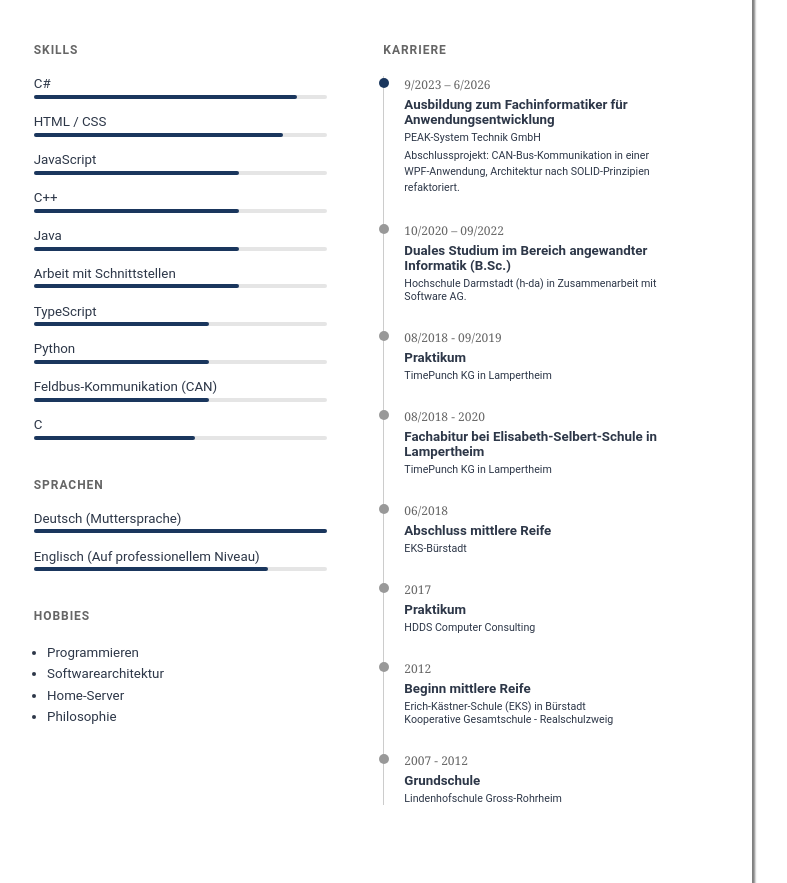
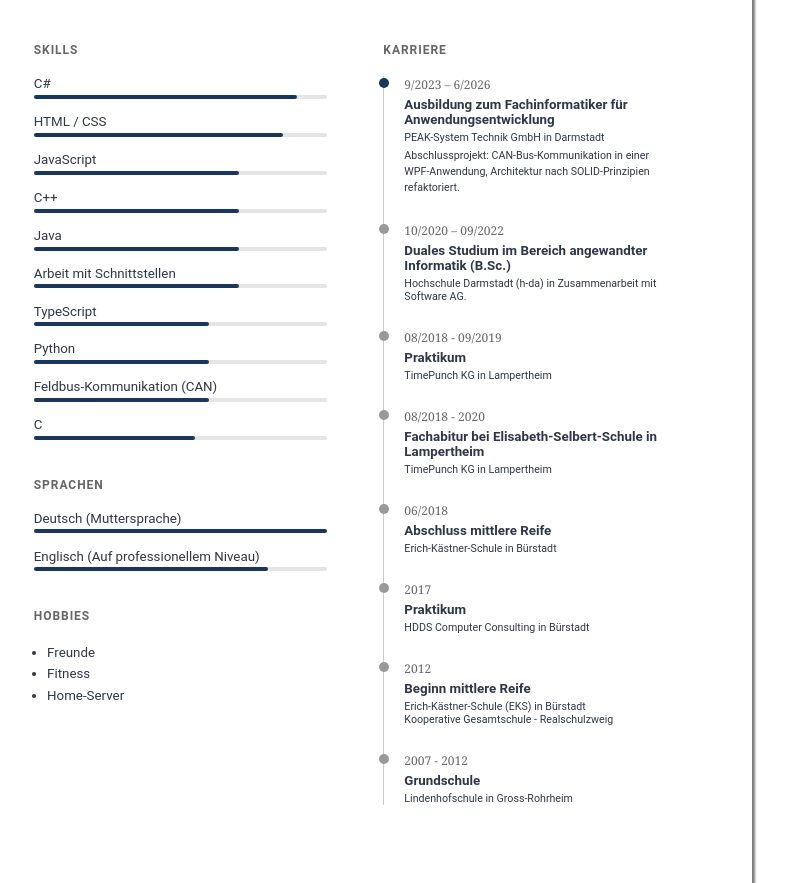
Before and after one commit to codePenta/DigitalResume, a website: page index.html in a window 1280 px wide. Shown: the part 240-1123 px from the top of the page, without its empty margins (285-1072 px from the left). Drawn offline with Linux system fonts and the light colour scheme.

```diff
--- a/index.html
+++ b/index.html
@@ -224,10 +224,9 @@
 					<section id="hobbies">
 						<p class="section-label">Hobbies</p>
 						<ul>
-							<li>Programmieren</li>
-							<li>Softwarearchitektur</li>
+							<li>Freunde</li>
+							<li>Fitness</li>
 							<li>Home-Server</li>
-							<li>Philosophie</li>
 						</ul>
 					</section>
 				</div>
@@ -241,7 +240,9 @@
 								<p class="timeline-title">
 									Ausbildung zum Fachinformatiker für Anwendungsentwicklung
 								</p>
-								<p class="timeline-org">PEAK-System Technik GmbH</p>
+								<p class="timeline-org">
+									PEAK-System Technik GmbH in Darmstadt
+								</p>
 								<p class="timeline-description">
 									Abschlussprojekt: CAN-Bus-Kommunikation in einer
 									WPF-Anwendung, Architektur nach SOLID-Prinzipien refaktoriert.
@@ -275,13 +276,13 @@
 							<li class="timeline-item">
 								<time class="timeline-date">06/2018</time>
 								<p class="timeline-title">Abschluss mittlere Reife</p>
-								<p class="timeline-org">EKS-Bürstadt</p>
+								<p class="timeline-org">Erich-Kästner-Schule in Bürstadt</p>
 							</li>
 
 							<li class="timeline-item">
 								<time class="timeline-date">2017</time>
 								<p class="timeline-title">Praktikum</p>
-								<p class="timeline-org">HDDS Computer Consulting</p>
+								<p class="timeline-org">HDDS Computer Consulting in Bürstadt</p>
 							</li>
 
 							<li class="timeline-item">
@@ -295,7 +296,7 @@
 							<li class="timeline-item">
 								<time class="timeline-date">2007 - 2012</time>
 								<p class="timeline-title">Grundschule</p>
-								<p class="timeline-org">Lindenhofschule Gross-Rohrheim</p>
+								<p class="timeline-org">Lindenhofschule in Gross-Rohrheim</p>
 							</li>
 						</ol>
 					</div>
```
